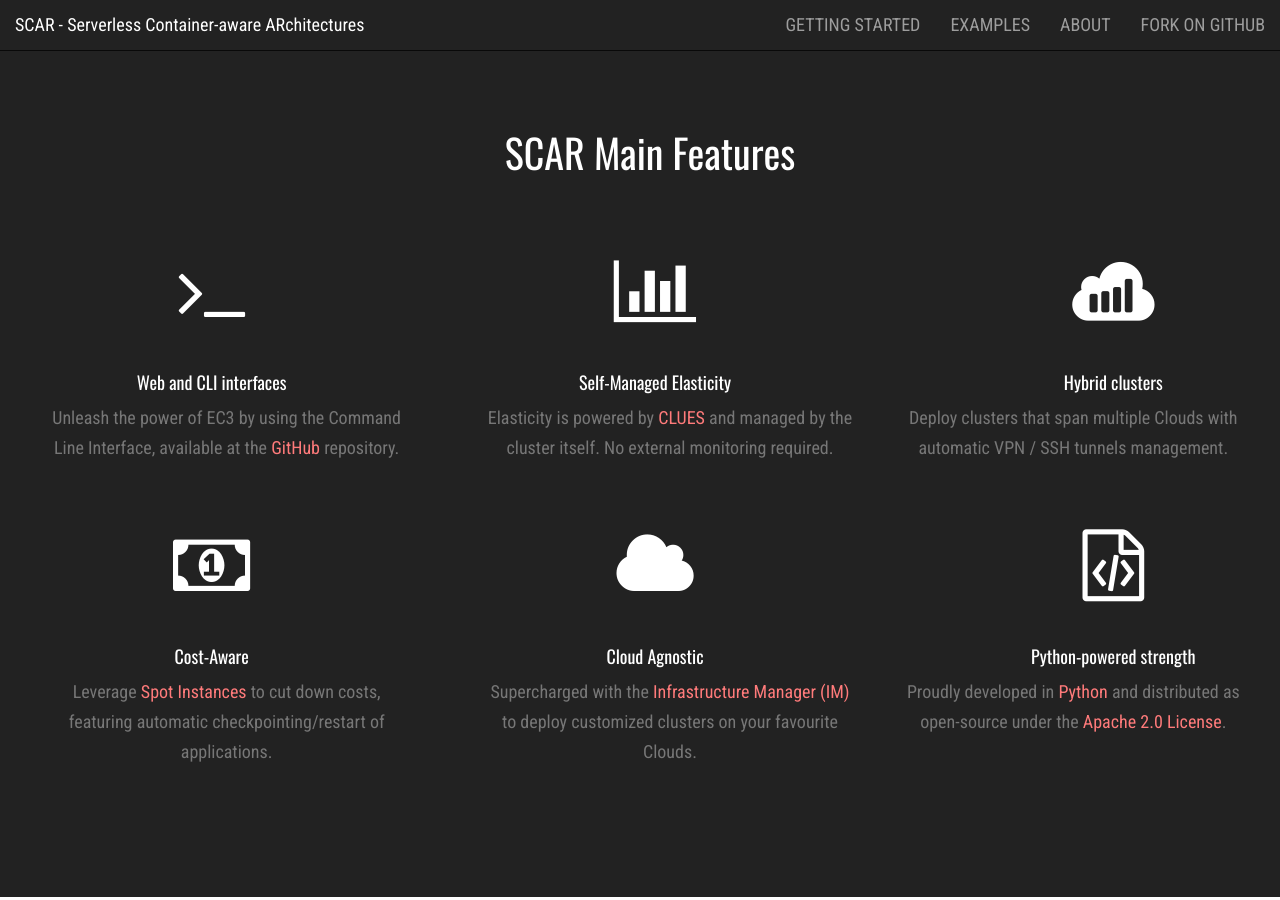
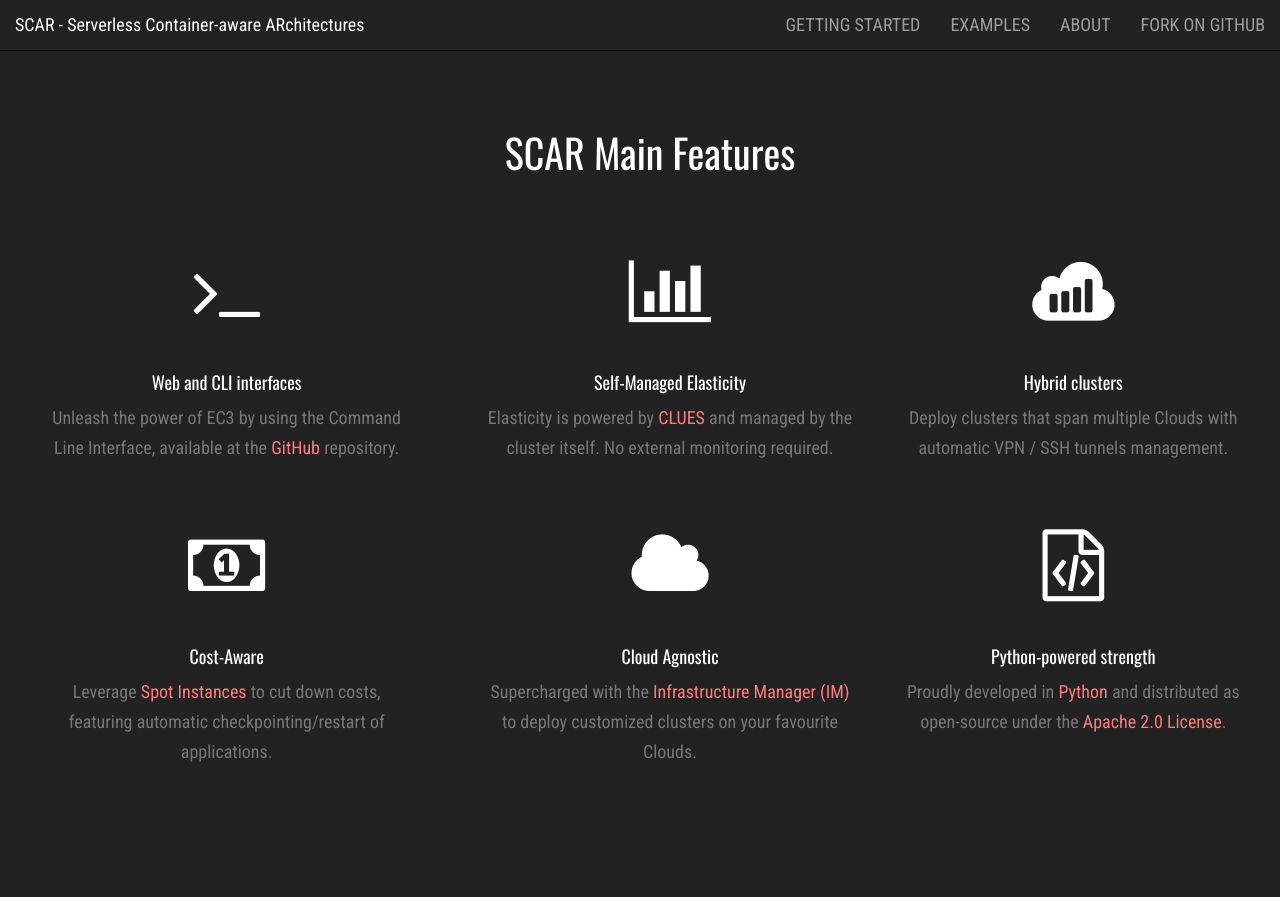
Before and after one commit to amcaar/try.github.io, a Jekyll site: the page built from index.html, in a window 1280 px wide and 900 px high, scrolled down 1143 px. Built offline with Jekyll 4.4.1, drawn with Linux system fonts in a browser that asks for light colours; nearby versions of some CDN libraries; the list of posts is cut into pages by our own code.

Commit message:
Update index.html

```diff
--- a/index.html
+++ b/index.html
@@ -23,23 +23,23 @@
                       <div class="row text-center">
                         <div class="col-md-4">
                             <span class="fa-stack fa-4x">
-                                <i class="fa fa-terminal fa-stack-1x fa-inverse" style="padding-left:10px;"></i>
+                                <i class="fa fa-terminal fa-stack-1x fa-inverse" style="padding-left:40px;"></i>
                             </span>
-                            <h4 class="provider" style="padding-left:10px;">Web and CLI interfaces</h4>
+                            <h4 class="provider" style="padding-left:40px;">Web and CLI interfaces</h4>
                             <p class="text-muted">Unleash the power of EC3 by using the Command Line Interface, available at the <a href="https://github.com/grycap/ec3" target="_blank">GitHub</a> repository.</p>
                         </div>
                         <div class="col-md-4">
                             <span class="fa-stack fa-4x">
-                                <i class="fa fa-bar-chart fa-stack-1x fa-inverse" style="padding-left:10px;"></i>
+                                <i class="fa fa-bar-chart fa-stack-1x fa-inverse" style="padding-left:40px;"></i>
                             </span>
-                            <h4 class="provider" style="padding-left:10px;">Self-Managed Elasticity</h4>
+                            <h4 class="provider" style="padding-left:40px;">Self-Managed Elasticity</h4>
                             <p class="text-muted">Elasticity is powered by <a href="http://www.grycap.upv.es/clues/eng/index.php" target="_blank">CLUES</a> and managed by the cluster itself. No external monitoring required.</p>
                         </div>
                         <div class="col-md-4">
                             <span class="fa-stack fa-4x">
-                                <i class="fa fa-sellsy fa-stack-1x fa-inverse" style="padding-left:40px;"></i>
+                                <i class="fa fa-sellsy fa-stack-1x fa-inverse" style="padding-right:40px;"></i>
                             </span>
-                            <h4 class="provider" style="padding-left:40px;">Hybrid clusters</h4>
+                            <h4 class="provider" style="padding-right:40px;">Hybrid clusters</h4>
                             <p class="text-muted-right">Deploy clusters that span multiple Clouds with automatic VPN / SSH tunnels management.</p>
                         </div>
                       </div>
@@ -47,23 +47,23 @@
                       <div class="row text-center">
                           <div class="col-md-4">
                               <span class="fa-stack fa-4x">
-                                <i class="fa fa-money fa-stack-1x fa-inverse" style="padding-left:10px;"></i>
+                                <i class="fa fa-money fa-stack-1x fa-inverse" style="padding-left:40px;"></i>
                               </span>
-                              <h4 class="provider" style="padding-left:10px;">Cost-Aware</h4>
+                              <h4 class="provider" style="padding-left:40px;">Cost-Aware</h4>
                               <p class="text-muted">Leverage <a href="http://aws.amazon.com/en/ec2/purchasing-options/spot-instances/" target="_blank">Spot Instances</a> to cut down costs, featuring automatic checkpointing/restart of applications.</p>
                           </div>
                           <div class="col-md-4">
                               <span class="fa-stack fa-4x">
-                                  <i class="fa fa-cloud fa-stack-1x fa-inverse" style="padding-left:10px;"></i>
+                                  <i class="fa fa-cloud fa-stack-1x fa-inverse" style="padding-left:40px;"></i>
                               </span>
-                              <h4 class="provider" style="padding-left:10px;">Cloud Agnostic</h4>
+                              <h4 class="provider" style="padding-left:40px;">Cloud Agnostic</h4>
                               <p class="text-muted">Supercharged with the <a href="http://www.grycap.upv.es/im" target="_blank">Infrastructure Manager (IM)</a> to deploy customized clusters on your favourite Clouds.</p>
                           </div>
                           <div class="col-md-4">
                               <span class="fa-stack fa-4x">
-                                  <i class="fa fa-file-code-o fa-stack-1x fa-inverse" style="padding-left:40px;"></i>
+                                  <i class="fa fa-file-code-o fa-stack-1x fa-inverse" style="padding-right:40px;"></i>
                               </span>
-                              <h4 class="provider" style="padding-left:40px;">Python-powered strength</h4>
+                              <h4 class="provider" style="padding-right:40px;">Python-powered strength</h4>
                               <p class="text-muted-right">Proudly developed in <a href="https://www.python.org/" target="_blank">Python</a> and distributed as open-source under the <a href="http://www.apache.org/licenses/LICENSE-2.0" target="_blank">Apache 2.0 License</a>.</p>
                           </div>
                       </div>
```
